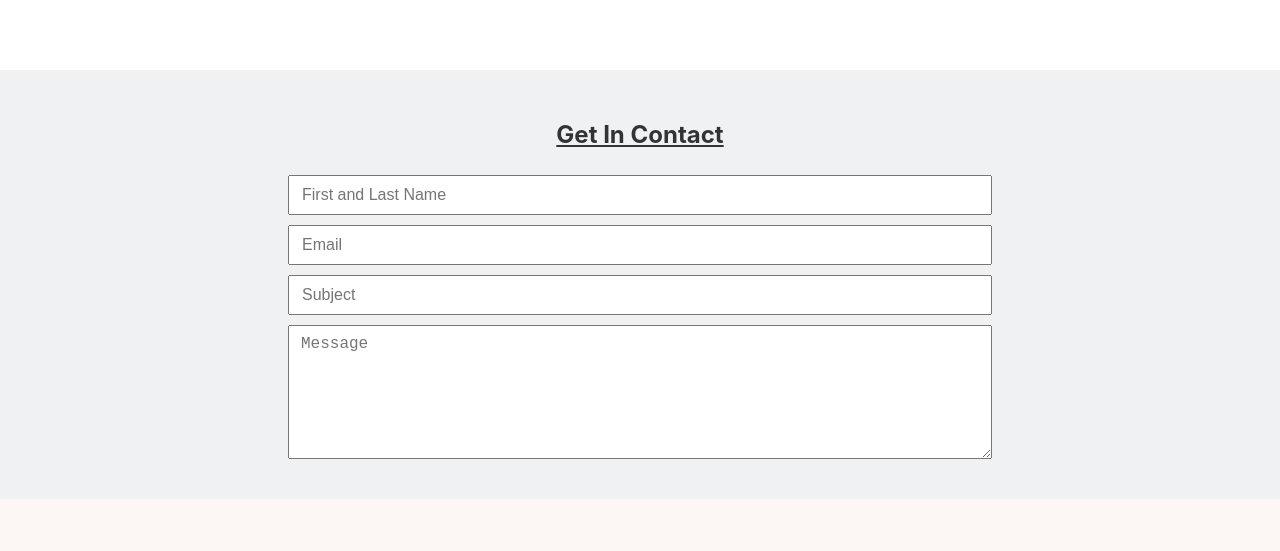
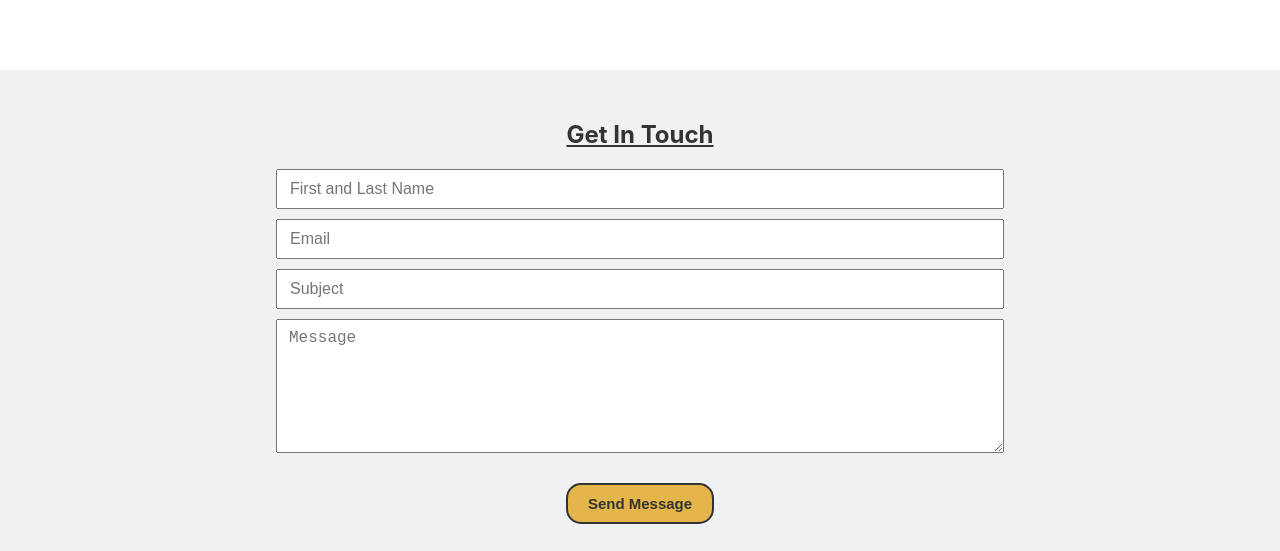
Before and after one commit to antsanchez198/Portfolio-Website, a React (Create React App) app: page / in a window 1280 px wide. Shown: the part 5551-6102 px from the top of the page. Before the commit the page ends 6050 px from the top, so only its background shows below. Built offline with nearby package versions, Linux system fonts and the light colour scheme.

Commit message:
testing contact section

```diff
--- a/src/website/MainPage.css
+++ b/src/website/MainPage.css
@@ -525,6 +525,20 @@ h1 {
   /* border-radius: 10px; */
 }
 
+.fieldset button {
+  width: fit-content;
+  height: fit-content;
+  padding: 10px 20px;
+  margin: 20px auto 0 auto;
+  border-radius: 15px;
+  font-size: 15px;
+  font-weight: bold;
+  color: #333;
+  background-color: var(--yellow-color);
+  border: 2px solid #333;
+  cursor: pointer;
+}
+
 @media (max-width: 1042px) {
   .cards-container {
     grid-template-columns: auto auto;
--- a/src/website/MainPage.js
+++ b/src/website/MainPage.js
@@ -207,15 +207,16 @@ export default function MainPage() {
                 </div>
             </div>
             <div className='contact-section' id="contact">
-                    <form className='contact-section-inner column'>
-                        <h2 className='underline'>Get In Contact</h2>
-                        <fieldset className='fieldset column'>
-                            <input class="form-control" type="text" name="" placeholder='First and Last Name' id=''></input>
-                            <input class="form-control" type="email" name="" placeholder='Email' id=''></input>
-                            <input class="form-control"type="text" name="" placeholder='Subject' id=''></input>
-                            <textarea class="form-control" rows="5" name="message" id="message" placeholder="Message"></textarea>
-                        </fieldset>
-                    </form>
+                    <div className='contact-section-inner column'>
+                        <h2 className='underline'>Get In Touch</h2>
+                        <form className='fieldset column' action='https://formspree.io/f/mzbqqpdo' method="POST">
+                            <input class="form-control" type="text" name="Name" placeholder='First and Last Name' id=''required></input>
+                            <input class="form-control" type="email" name="Email" placeholder='Email' id='' required></input>
+                            <input class="form-control"type="text" name="Subject" placeholder='Subject' id='' required></input>
+                            <textarea class="form-control" rows="5" name="Message" id="message" placeholder="Message" required></textarea>
+                            <button type='submit'>Send Message</button>
+                        </form>
+                    </div>
                 </div>
         </>
 
```
